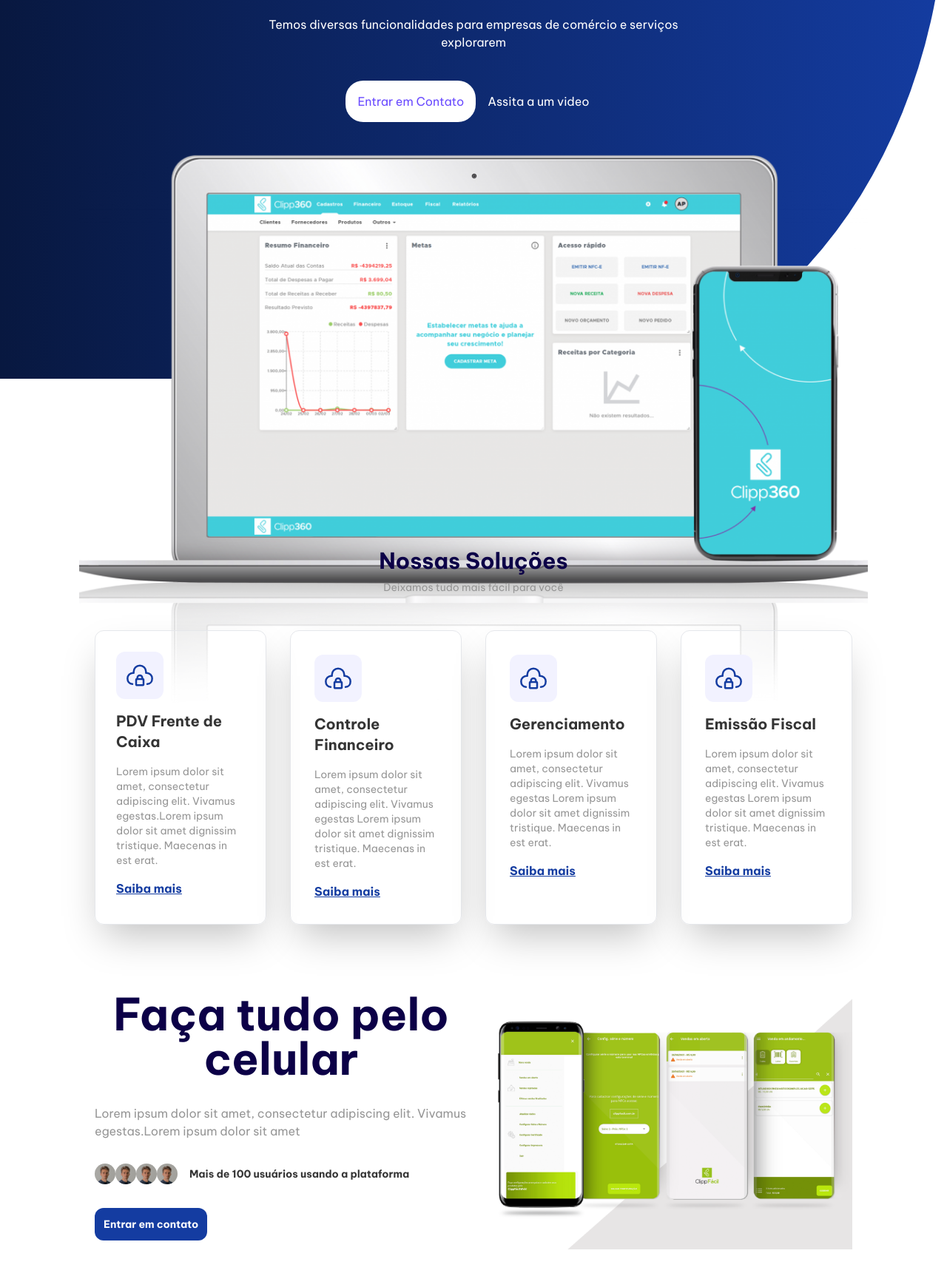
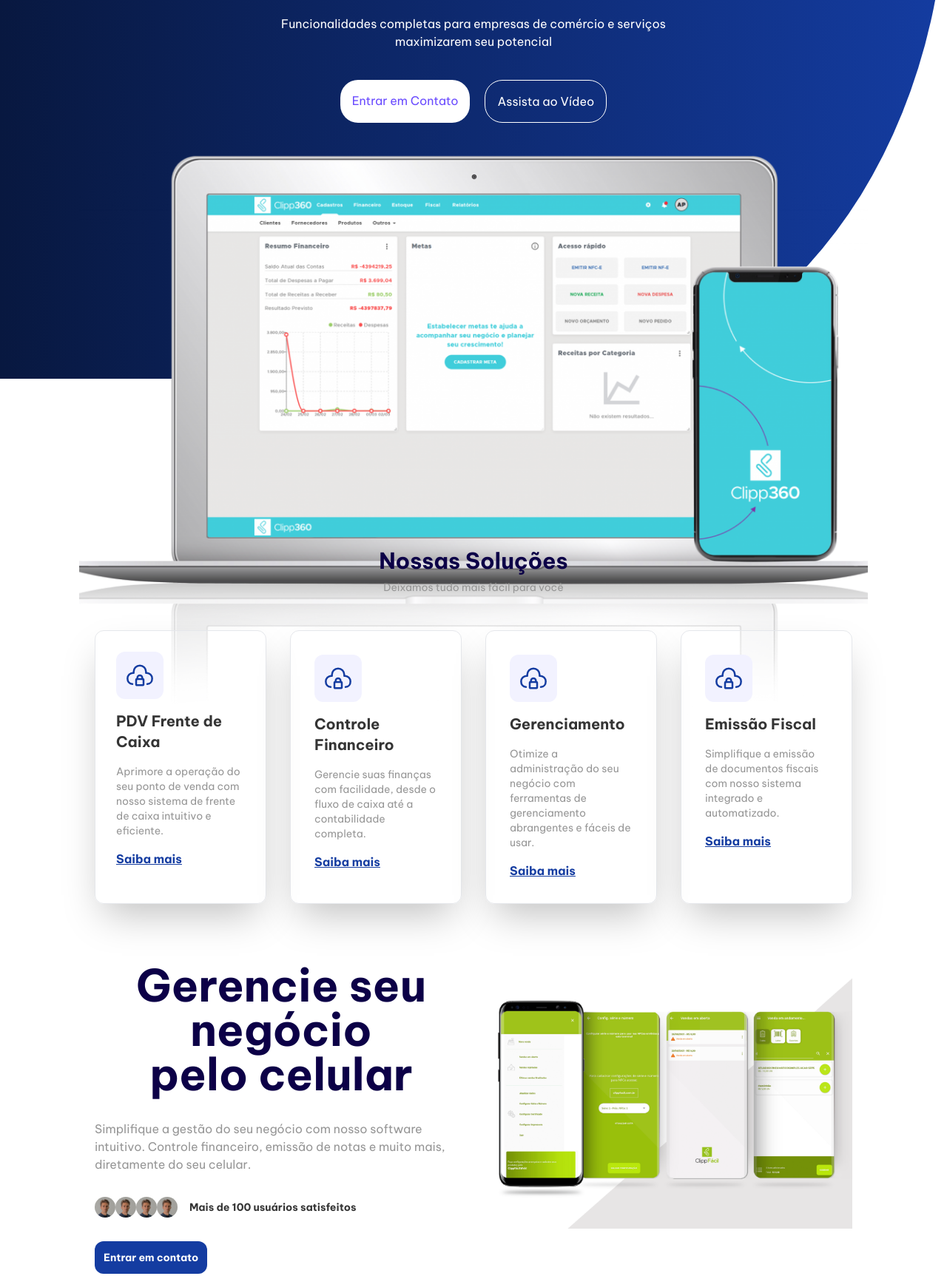
Before and after one commit to Sistech-Software/sistechsoftware.com.br, an Astro site: page / in a window 1280 px wide. Shown: the part 243-1968 px from the top of the page at 74% size. Built offline with nearby package versions, Linux system fonts and the light colour scheme; Astro itself is replaced by a stand-in of ours.

Commit message:
feat: adequacoes nas copys

```diff
--- a/src/components/Faca.astro
+++ b/src/components/Faca.astro
@@ -11,11 +11,14 @@
 <div class="grid grid-cols-1 lg:grid-cols-2 gap-4 px-4 md:px-8 lg:px-16 xl:px-32 container-faca text-center md:text-left">
   <div class="flex flex-col gap-8 justify-center order-2 lg:order-1">
     <h1 class="text-primary-color text-center font-bold text-4xl md:text-5xl lg:text-6xl">
-      Faça tudo pelo
+      Gerencie seu negócio
       <br>
-      celular
+      pelo celular
     </h1>
-    <spam class="text-tertiary-color text-base">Lorem ipsum dolor sit amet, consectetur adipiscing elit. Vivamus egestas.Lorem ipsum dolor sit amet</spam>
+    <span class="text-tertiary-color text-base">
+      Simplifique a gestão do seu negócio com nosso software intuitivo.
+      Controle financeiro, emissão de notas e muito mais, diretamente do seu celular.
+    </span>
     <div class="flex flex-col gap-4 items-center md:flex md:flex-row lg:items-center">
       <div class="flex bg-white w-fit">
         <img src="image/person.png" class="h-7 w-7 rounded-full ">
@@ -23,13 +26,13 @@
         <img src="image/person.png" class="h-7 w-7 rounded-full ">
         <img src="image/person.png" class="h-7 w-7 rounded-full ">
       </div>
-      <span class="text-secundary-color text-sm font-semibold">Mais de 100 usuários usando a plataforma</span>
+      <span class="text-secundary-color text-sm font-semibold">Mais de 100 usuários satisfeitos</span>
     </div>
     <div class="flex justify-center md:justify-start">
       <button class="bg-button1 text-sm text-white p-3 rounded-xl font-semibold">Entrar em contato</button>
     </div>
   </div>
   <div class="flex flex-col gap-2 order-1 lg:order-2">
-      <img src="image/celular.png" alt="">
+      <img src="image/celular.png" alt="Imagem de um celular mostrando o software">
   </div>
 </div>
--- a/src/components/Hero.astro
+++ b/src/components/Hero.astro
@@ -1,4 +1,4 @@
-<section class="h-[90vh] md:h-[85vh] mb-5 bg-gradient-to-r from-footer to-footer-gradient" style="border-radius: 0% 100% 40% 60% / 100% 0% 100% 0%  ;">
+<section class="h-[90vh] md:h-[85vh] mb-5 bg-gradient-to-r from-footer to-footer-gradient" style="border-radius: 0% 100% 40% 60% / 100% 0% 100% 0%;">
   <div class="flex items-center justify-center h-full">
     <div class="w-10/12 container">
       <div class="flex items-center justify-center w-full">
@@ -9,20 +9,21 @@
         </h1>
       </div>
       <p class="text-base font-normal text-center text-white">
-              Temos diversas funcionalidades para empresas de comércio e serviços
+        Funcionalidades completas para empresas de comércio e serviços
         <br>
-              explorarem
+        maximizarem seu potencial
       </p>
-          <div class="flex justify-center mt-10 gap-15">
+      <div class="flex justify-center mt-10 gap-5">
         <div class="inline-block bg-white text-font-btn p-4 rounded-3xl">
           <button> Entrar em Contato</button>
         </div>
-            <div class="inline-block border-white text-white p-4 rounded-3xl">
-              <button> Assita a um video</button>
+        <div class="inline-block border border-white text-white p-4 rounded-3xl">
+          <button> Assista ao Vídeo</button>
         </div>
       </div>
       <div class="flex flex-col h-[250px] items-center my-10">
-          <img src="image/hero.png" alt="">
+        <img src="image/hero.png" alt="Imagem representativa do software de gestão empresarial">
+      </div>
     </div>
   </div>
 </section>
--- a/src/components/Segmentos.astro
+++ b/src/components/Segmentos.astro
@@ -1,15 +1,16 @@
 <div class="flex flex-col px-4 md:px-8 lg:px-16 xl:px-32">
   <div class="flex flex-col gap-2 text-center mb-12">
     <h1 class="text-center text-primary-color text-5xl font-bold mx-2 md:mx-0">
-      Para os diversos
+      Soluções para Diversos
       <br>
-      segmentos
+      Segmentos
     </h1>
   </div>
   <div class="flex flex-col lg:flex-row gap-8 items-center justify-center">
     <div class="flex w-fit flex-col gap-4 rounded-xl shadow-2xl border p-7">
       <h2 class="text-2xl font-semibold text-primary-color text-center">Comércio</h2>
-      <p class="text-tertiary-color text-sm text-center w-[296px]">Lorem ipsum dolor sit amet, consectetur adipiscing elit. Vivamus egestas
+      <p class="text-tertiary-color text-sm text-center w-[296px]">
+        Maximize a eficiência do seu comércio com nosso software especializado. Controle de estoque, emissão de notas e muito mais.
       </p>
       <button class="bg-primary-color text-sm text-white p-3 rounded-xl font-semibold">Entrar em contato</button>
       <div class="flex gap-2 md:flex md:flex-row lg:items-center">
@@ -50,7 +51,8 @@
     </div>
     <div class="flex w-fit flex-col gap-4 rounded-xl shadow-2xl border p-7">
       <h2 class="text-2xl font-semibold text-primary-color text-center">Serviços</h2>
-      <p class="text-tertiary-color text-sm text-center w-[296px]">Lorem ipsum dolor sit amet, consectetur adipiscing elit. Vivamus egestas.
+      <p class="text-tertiary-color text-sm text-center w-[296px]">
+        Transforme a gestão de serviços com nossa plataforma completa. Agendamentos, emissão de notas e gestão financeira em um só lugar.
       </p>
       <button class="bg-primary-color text-sm text-white p-3 rounded-xl font-semibold w-full">Entrar em contato</button>
       <div class="flex gap-2 md:flex md:flex-row lg:items-center">
--- a/src/components/Solucoes.astro
+++ b/src/components/Solucoes.astro
@@ -15,9 +15,7 @@
         <img src="image/cloud.svg" class="h-10 w-10">
       </div>
       <h2 class="text-xl font-semibold text-secundary-color">PDV Frente de Caixa</h2>
-      <p class="text-tertiary-color text-sm">Lorem ipsum dolor sit amet, consectetur adipiscing elit. Vivamus egestas.Lorem ipsum dolor sit amet
-        dignissim tristique. Maecenas in est erat.
-      </p>
+      <p class="text-tertiary-color text-sm">Aprimore a operação do seu ponto de venda com nosso sistema de frente de caixa intuitivo e eficiente.</p>
       <span class="font-semibold text-quaternary-color">
         <button class="underline">Saiba mais</button>
       </span>
@@ -27,8 +25,7 @@
         <img src="image/cloud.svg" class="h-10 w-10">
       </div>
       <h2 class="text-xl font-semibold text-secundary-color">Controle Financeiro</h2>
-      <p class="text-tertiary-color text-sm">Lorem ipsum dolor sit amet, consectetur adipiscing elit. Vivamus egestas Lorem ipsum dolor sit amet
-        dignissim tristique. Maecenas in est erat.</p>
+      <p class="text-tertiary-color text-sm">Gerencie suas finanças com facilidade, desde o fluxo de caixa até a contabilidade completa.</p>
       <span class="font-semibold text-quaternary-color">
         <button class="underline">Saiba mais</button>
       </span>
@@ -38,8 +35,7 @@
         <img src="image/cloud.svg" class="h-10 w-10">
       </div>
       <h2 class="text-xl font-semibold text-secundary-color">Gerenciamento</h2>
-      <p class="text-tertiary-color text-sm">Lorem ipsum dolor sit amet, consectetur adipiscing elit. Vivamus egestas Lorem ipsum dolor sit amet
-        dignissim tristique. Maecenas in est erat.</p>
+      <p class="text-tertiary-color text-sm">Otimize a administração do seu negócio com ferramentas de gerenciamento abrangentes e fáceis de usar.</p>
       <span class="font-semibold text-quaternary-color">
         <button class="underline">Saiba mais</button>
       </span>
@@ -49,8 +45,7 @@
         <img src="image/cloud.svg" class="h-10 w-10">
       </div>
       <h2 class="text-xl font-semibold text-secundary-color">Emissão Fiscal</h2>
-      <p class="text-tertiary-color text-sm">Lorem ipsum dolor sit amet, consectetur adipiscing elit. Vivamus egestas Lorem ipsum dolor sit amet
-        dignissim tristique. Maecenas in est erat.</p>
+      <p class="text-tertiary-color text-sm">Simplifique a emissão de documentos fiscais com nosso sistema integrado e automatizado.</p>
       <span class="font-semibold text-quaternary-color">
         <button class="underline">Saiba mais</button>
       </span>
```
Lines whose indentation alone changed are shown as unchanged.
